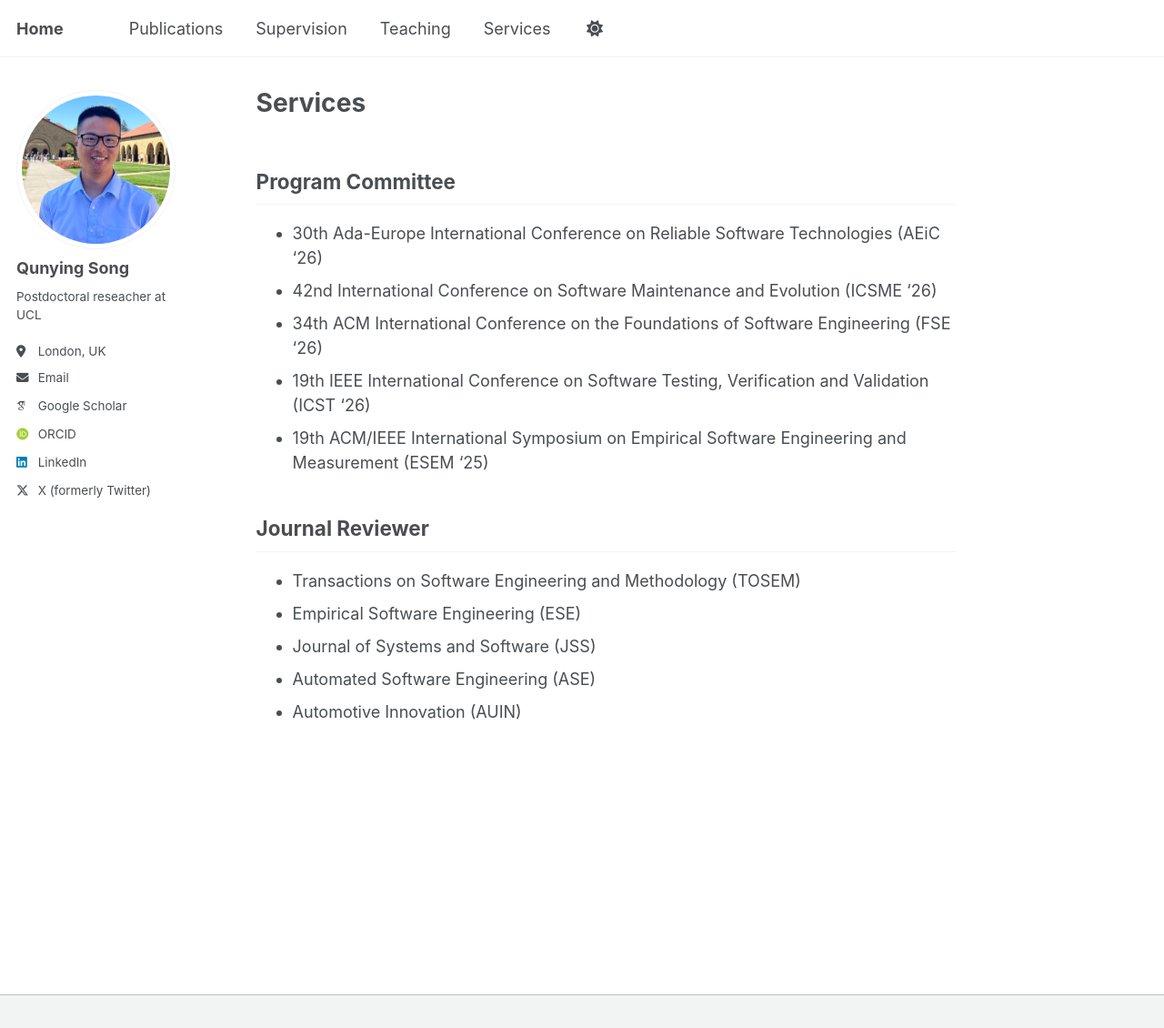
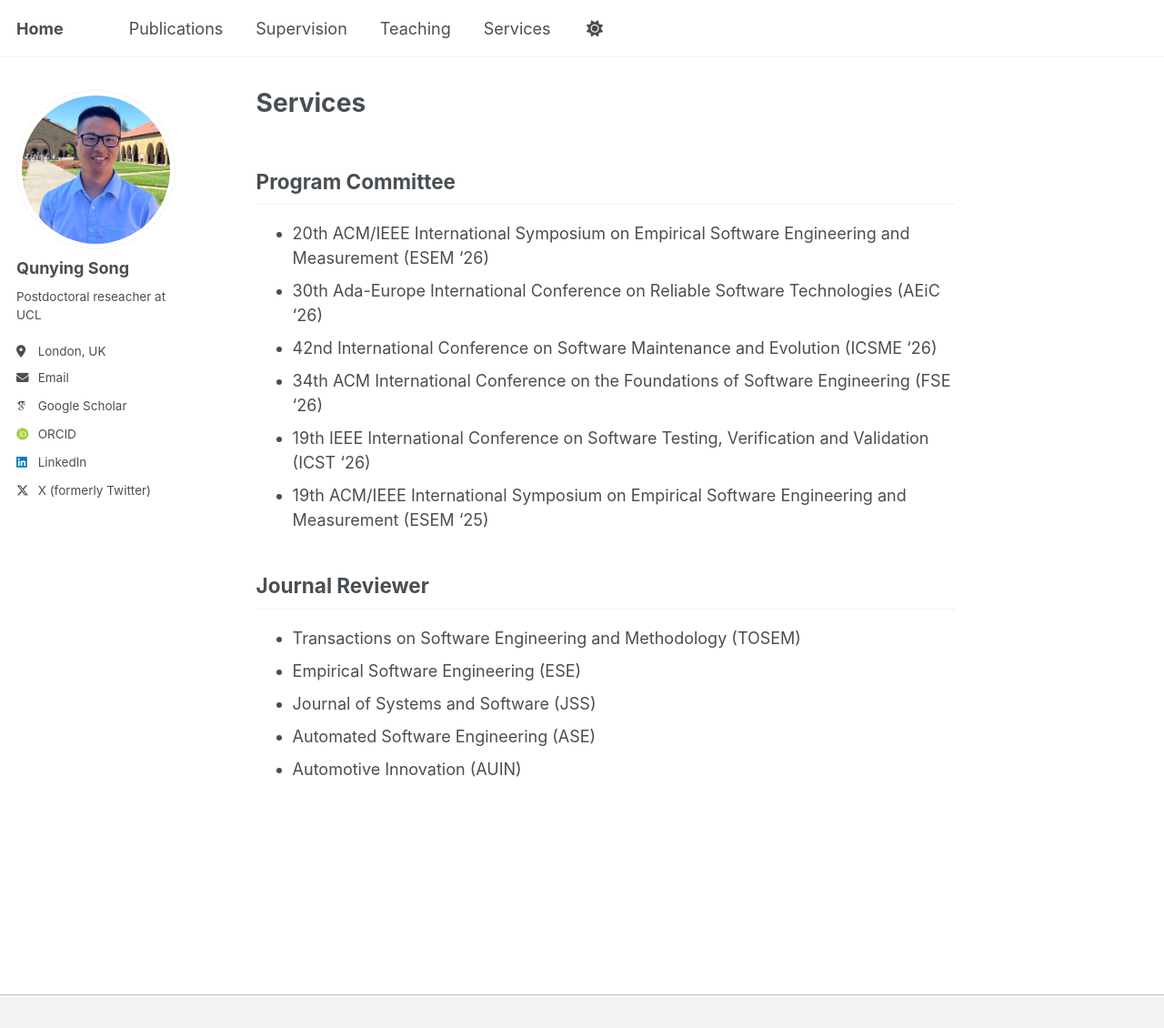
Before and after one commit to qunying-song/qunying-song.github.io, a Jekyll site: the page built from _services/services.md, in a window 1280 px wide and 1130 px high. Shown: the whole window at 91% size. Built offline with Jekyll 4.4.1, drawn with Linux system fonts in a browser that asks for light colours; some web fonts are replaced; a script that is not in the unit is left out.

Commit message:
Add ESEM '26 to Program Committee list

```diff
--- a/_services/services.md
+++ b/_services/services.md
@@ -6,6 +6,7 @@ author_profile: true
 ---
 
 ## Program Committee
+- 20th ACM/IEEE International Symposium on Empirical Software Engineering and Measurement (ESEM '26)
 - 30th Ada-Europe International Conference on Reliable Software Technologies (AEiC '26)
 - 42nd International Conference on Software Maintenance and Evolution (ICSME '26)
 - 34th ACM International Conference on the Foundations of Software Engineering (FSE '26)
```
